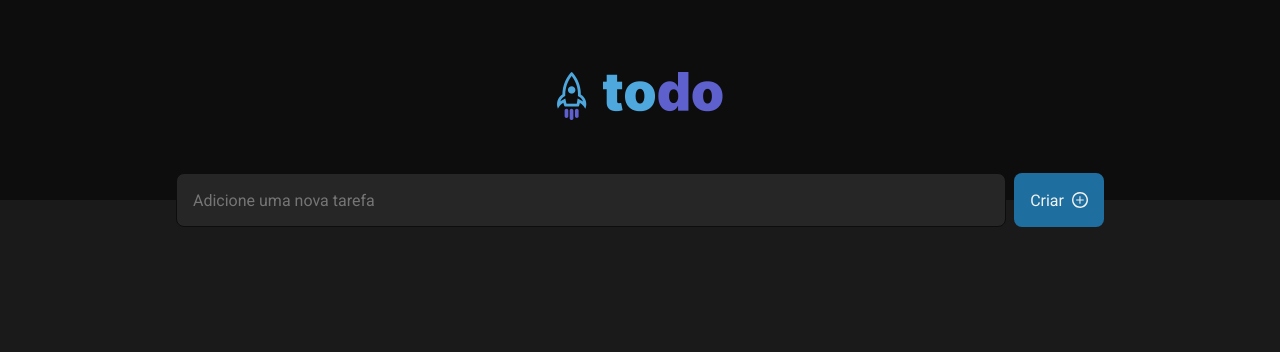
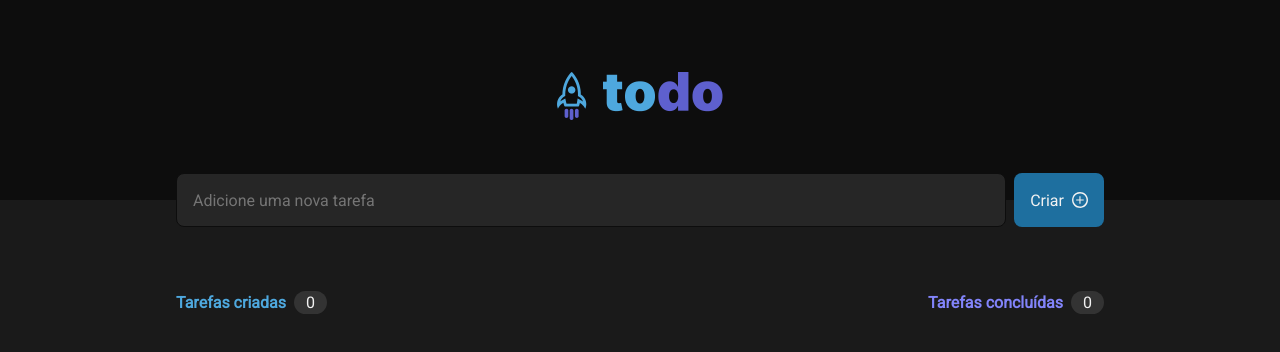
Before and after one commit to gabriel1g/todo-list, a React (Vite) app in the folder web/: page / in a window 1280 px wide. Shown: the top 352 px of the page. Built offline with nearby package versions, Linux system fonts and the light colour scheme.

Commit message:
componente de visualizar número de tarefas

```diff
--- /dev/null
+++ b/web/src/components/ViewNumberTasks/index.tsx
@@ -0,0 +1,16 @@
+import styles from './styles.module.css';
+
+type Props = {
+  viewName: string;
+  quantity: number;
+  color?: 'PRIMARY' | 'SECONDARY';
+};
+
+export function ViewNumberTasks({ viewName, quantity, color = 'PRIMARY' }: Props) {
+  return (
+    <div className={styles.container}>
+      <strong className={`${styles.view_name} ${color === 'PRIMARY' ? styles.primary : styles.secondary}`}>{viewName}</strong>
+      <span className={styles.quantity}>{quantity}</span>
+    </div>
+  );
+}
--- /dev/null
+++ b/web/src/components/ViewNumberTasks/styles.module.css
@@ -0,0 +1,19 @@
+.container {
+  display: flex;
+  align-items: center;
+  gap: 0.5rem;
+}
+
+.view_name.primary {
+  color: var(--blue);
+}
+
+.view_name.secondary {
+  color: var(--purple);
+}
+
+.container .quantity {
+  padding: 0.125rem 0.75rem;
+  border-radius: 30px;
+  background-color: var(--gray-400);
+}
--- a/web/src/screens/Home/index.tsx
+++ b/web/src/screens/Home/index.tsx
@@ -4,6 +4,7 @@ import Swal from 'sweetalert2';
 
 import Logo from '../../assets/images/logo.png';
 import Plus from '../../assets/svg/plus.svg';
+import { ViewNumberTasks } from '../../components/ViewNumberTasks';
 import { TaskDTO } from '../../dtos/TaskDTO';
 import styles from './styles.module.css';
 
@@ -19,8 +20,8 @@ export function Home() {
 
   function handleAddTask(e: FormEvent) {
     e.preventDefault();
+
     var existingTask = false;
-
     tasks.filter((item) => {
       if (item.taskDescription === taskDescription) {
         existingTask = true;
@@ -31,6 +32,7 @@ export function Home() {
       Swal.fire({
         title: 'Problemas ao adicionar tarefa',
         text: 'Esta tarefa já existe! Crie uma com um nome diferente',
+        icon: 'info',
         timer: 3000,
         timerProgressBar: true,
         background: 'var(--gray-500)',
@@ -62,6 +64,19 @@ export function Home() {
             <img className={styles.plus_icon} src={Plus} />
           </button>
         </form>
+
+        <div className={styles.task_quantity_view_box}>
+          <ViewNumberTasks
+            viewName="Tarefas criadas"
+            quantity={tasks.filter((item) => item.finishedTask === false).length}
+            color="PRIMARY"
+          />
+          <ViewNumberTasks
+            viewName="Tarefas concluídas"
+            quantity={tasks.filter((item) => item.finishedTask === true).length}
+            color="SECONDARY"
+          />
+        </div>
       </main>
     </div>
   );
--- a/web/src/screens/Home/styles.module.css
+++ b/web/src/screens/Home/styles.module.css
@@ -55,3 +55,10 @@
   align-items: center;
   gap: 0.5rem;
 }
+
+.content_box .task_quantity_view_box {
+  width: 100%;
+  margin-block: 4rem 1.5rem;
+  display: flex;
+  justify-content: space-between;
+}
```
Also changed, not shown: 2 other files (tests, documents, lock files or other folders).
